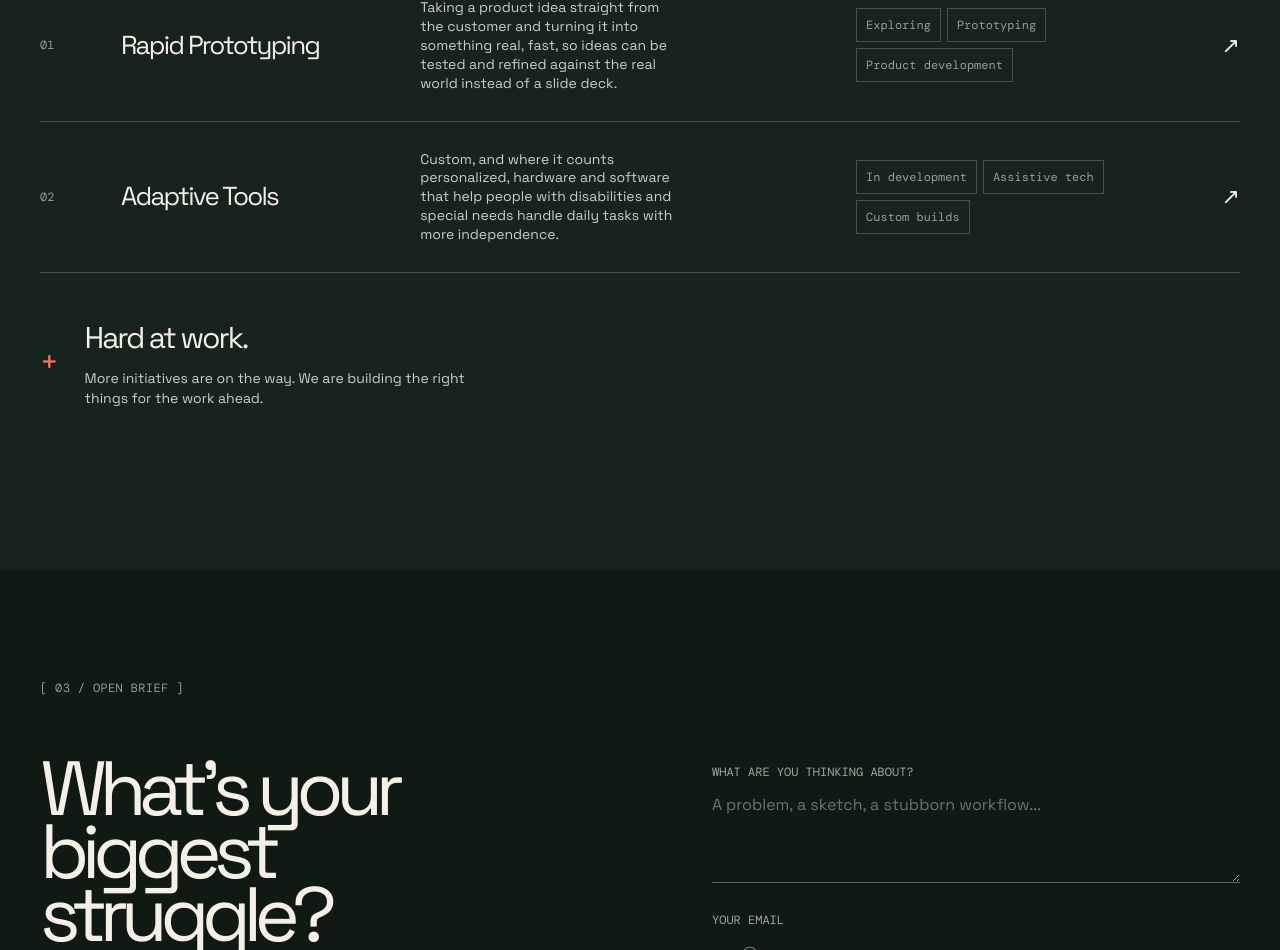
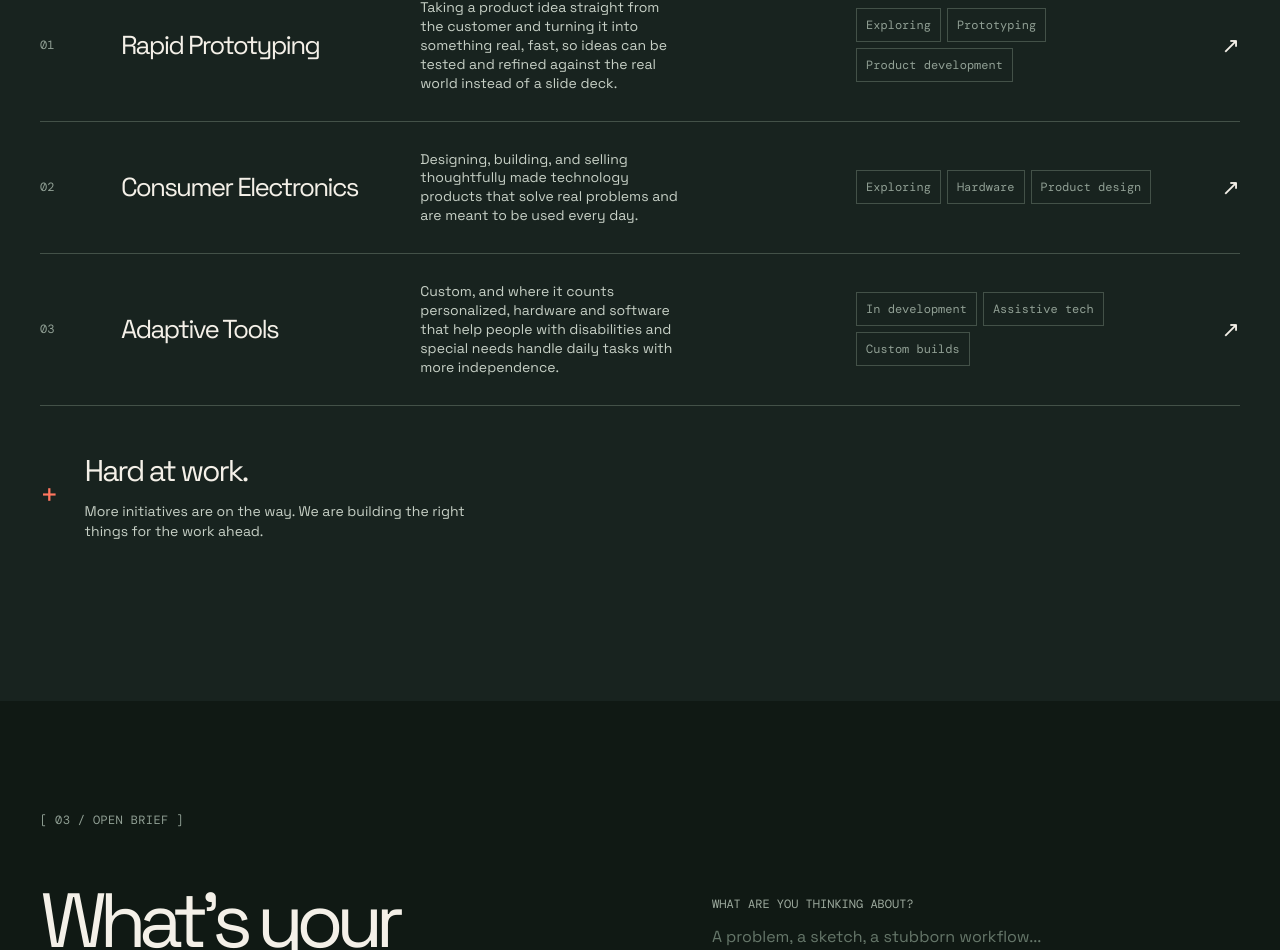
Before and after one commit to jpatrick5402/jptechnology.dev, a Next.js app: page / in a window 1280 px wide. Shown: the part 1843-2793 px from the top of the page. Built offline with nearby package versions, Linux system fonts and the light colour scheme; no server answers.

Commit message:
Adding consumer electronics initiative

```diff
--- a/app/initiatives/data.ts
+++ b/app/initiatives/data.ts
@@ -26,8 +26,22 @@ export const initiatives: Initiative[] = [
 		],
 	},
 	{
+		slug: "consumer-electronics",
+		number: "02",
+		title: "Consumer Electronics",
+		summary:
+			"Designing, building, and selling thoughtfully made technology products that solve real problems and are meant to be used every day.",
+		tags: ["Hardware", "Product design"],
+		status: "Exploring",
+		body: [
+			"We want to build products that people actually want to own: useful technology that feels considered from the hardware on your desk to the software that makes it work. JP Technology's consumer electronics line is where we take ideas from our own experiments and turn them into products that are ready for the real world.",
+			"That means designing the electronics, enclosures, firmware, software, and everything in between, rather than treating hardware as something that gets bolted onto an existing idea. Some products may start as an internal experiment or a prototype for a specific problem, then grow into something we can offer to anyone who finds it useful.",
+			"We're still figuring out exactly what the product line will become. The goal is to build a small collection of genuinely useful devices, sell them directly, learn from the people who use them, and keep improving them over time.",
+		],
+	},
+	{
 		slug: "adaptive-tools",
-		number: "02",
+		number: "03",
 		title: "Adaptive Tools",
 		summary:
 			"Custom, and where it counts personalized, hardware and software that help people with disabilities and special needs handle daily tasks with more independence.",
```
